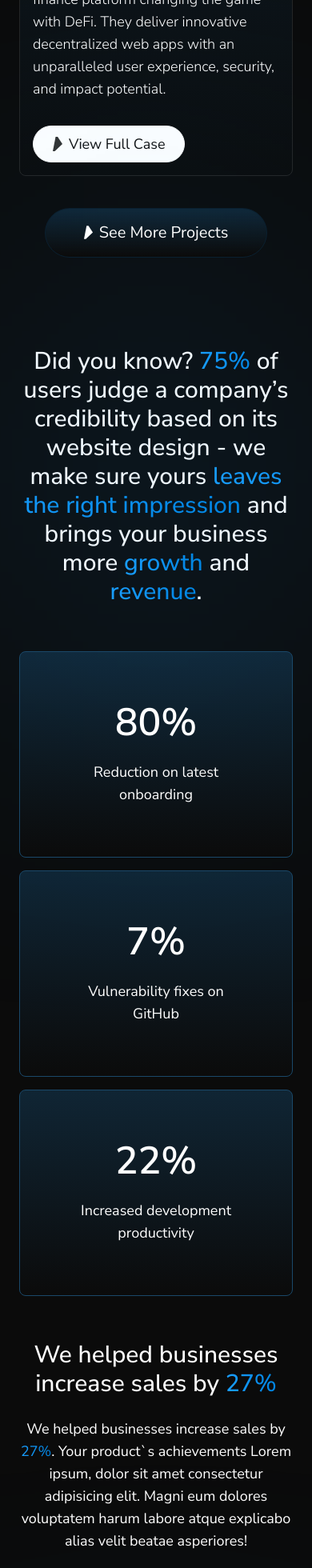
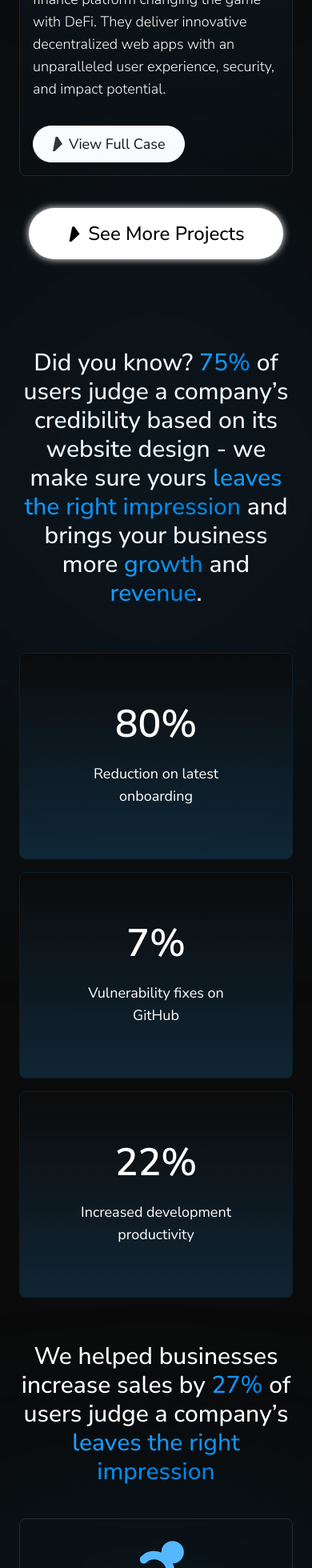
Before and after one commit to zrvnarmarin/BitLyte-Studios-Website, a Next.js app: page / in a window 390 px wide. Shown: the part 4964-6924 px from the top of the page at 80% size. Built offline with nearby package versions, Linux system fonts and the light colour scheme.

Commit message:
redesigned second part of the AchievementsSection

```diff
--- a/app/(home-sections)/AchievementsSection.tsx
+++ b/app/(home-sections)/AchievementsSection.tsx
@@ -14,15 +14,14 @@ export default function AchievementsSection() {
       <h3 className="relative w-full text-3xl xs:text-4xl sm:text-5xl text-[#ffffff] font-medium text-center xs:font-normal z-20 py-4 sm:py-8 md:py-6 xl:px-36">
         Did you know? <span className="custom-text">75% </span>of users judge a
         company’s credibility based on its website design - we make sure yours
-        <span className="custom-text"> leaves the right impression</span> and brings your business more <span className="custom-text">growth</span> and <span className="custom-text">revenue</span>.
+        <span className="custom-text"> leaves the right impression</span> and
+        brings your business more <span className="custom-text">growth</span>{" "}
+        and <span className="custom-text">revenue</span>.
         <div className="w-48 h-48 absolute top-1/2 left-1/2 transform -translate-x-1/2 -translate-y-1/2 bg-gradient-to-r from-[#1A9FFF] to-[#0086E6] z-10 blur-[230px] pointer-events-none"></div>
       </h3>
 
-      {/* <div className="w-96 h-96 absolute left-0 bottom-0 bg-gradient-to-r from-[#1A9FFF] to-[#1A9FFF] z-10 blur-[230px]"></div> */}
-
       {/* Achievements cards container */}
       <div className="w-full flex flex-col lg:flex-row gap-4 py-4 sm:py-8 md:py-12">
-        {/* Achievement card */}
         {achievements.map((achievement) => (
           <AchievementCard
             key={achievement.id}
@@ -34,29 +33,21 @@ export default function AchievementsSection() {
         ))}
       </div>
 
-      <div className="flex flex-col justify-start gap-6 py-4 sm:py-8 md:py-6 xl:px-36">
-        {/* <div className="w-48 h-48 absolute top-1/2 left-1/2 transform -translate-x-1/2 -translate-y-1/2 bg-gradient-to-r from-[#1A9FFF] to-[#0086E6] z-10 blur-[230px] pointer-events-none"></div> */}
-        <h3 className="relative w-full text-3xl xs:text-4xl sm:text-5xl text-[#ffffff] font-medium text-center xs:font-normal z-20">
+      <div className="relative flex flex-col justify-start gap-6 py-4 sm:py-8 md:pt-24">
+        <div className="w-48 h-48 absolute top-1/2 left-1/2 transform -translate-x-1/2 -translate-y-1/2 bg-gradient-to-r from-[#1A9FFF] to-[#0086E6] z-10 blur-[230px] pointer-events-none"></div>
+
+        <h3 className="relative w-full text-3xl xs:text-4xl sm:text-5xl text-[#ffffff] font-medium text-center xs:font-normal z-20 xl:px-72">
           We helped businesses increase sales by{" "}
-          <span className="custom-text">27%</span>
+          <span className="custom-text">27%</span> of users judge a company’s
+          <span className="custom-text"> leaves the right impression </span>
         </h3>
-        <p className="relative w-full text-lg xs:text-xl sm:text-2xl text-[#ffffff] font-normal text-center xs:font-normal z-20">
-          We helped businesses increase sales by{" "}
-          <span className="custom-text">27%</span>. Your product`s achievements
-          Lorem ipsum, dolor sit amet consectetur adipisicing elit. Magni eum
-          dolores voluptatem harum labore atque explicabo alias velit beatae
-          asperiores!
-        </p>
-      </div>
 
         <div className="w-full relative grid grid-cols-1 xl:grid-cols-1 items-start gap-6 pt-4 sm:pt-8 md:pt-12">
           <div className="w-48 h-48 absolute top-1/2 left-1/2 transform -translate-x-1/2 -translate-y-1/2 bg-gradient-to-r from-[#1A9FFF] to-[#0086E6] z-10 blur-[230px] pointer-events-none"></div>
           <div className="flex flex-col gap-6">
             {/* Cards section */}
             <div className="w-full grid grid-cols-1 lg:grid-cols-2 gap-6 items-center">
-            <div className="relative overflow-hidden rounded-lg flex flex-col items-center gap-4 rounded- p-6 border-[0.5px] border-[#1a4869]">
-              <div className="w-64 h-64 absolute left-0 bottom-0 bg-gradient-to-r from-[#1A9FFF] to-[#0086E6] z-10 blur-[230px]"></div>
-
+              <div className="relative overflow-hidden rounded-lg flex flex-col items-center gap-4 rounded- p-6 border-[0.5px] border-[#252525]">
                 <div className="w-full flex justify-center z-20">
                   <SupportAndPartnershipIcon width={100} height={100} />
                 </div>
@@ -77,9 +68,7 @@ export default function AchievementsSection() {
                 </div>
               </div>
 
-            <div className="relative overflow-hidden rounded-lg flex flex-col items-center gap-4 rounded- p-6 border-[0.5px] border-[#1a4869]">
-              <div className="w-64 h-64 absolute left-0 bottom-0 bg-gradient-to-r from-[#1A9FFF] to-[#0086E6] z-10 blur-[230px]"></div>
-
+              <div className="relative overflow-hidden rounded-lg flex flex-col items-center gap-4 rounded- p-6 border-[0.5px] border-[#252525]">
                 <div className="z-20">
                   <SupportAndPartnershipIcon width={100} height={100} />
                 </div>
@@ -115,6 +104,7 @@ export default function AchievementsSection() {
             </Link>
           </div>
         </div>
+      </div>
     </SectionWrapper>
   );
 }
@@ -126,7 +116,7 @@ export const AchievementCard = ({
 }: AchievementCardProps) => {
   return (
     <div
-      className={`w-full relative overflow-hidden bg-gradient-to-t from-[#0b0b0b] to-[#27a5ff2b] border-[0.5px] border-[#1a4869] flex flex-col items-center rounded-lg p-16 z-30 `}
+      className={`w-full relative overflow-hidden bg-gradient-to-b from-[#0b0b0b] to-[#27a5ff2b] border-[0.5px] border-[#0a2030] flex flex-col items-center rounded-lg p-16 z-30 `}
     >
       <h3
         className={`font-semibold text-5xl sm:text-7xl text-center text-[#ffffff] z-20`}
--- a/app/(home-sections)/HeroSection.tsx
+++ b/app/(home-sections)/HeroSection.tsx
@@ -25,15 +25,15 @@ export default function HeroSection() {
 
       {/* Services */}
       <ul className="hidden xs:flex xs:flex-wrap relative w-full items-center justify-center z-30">
-        <li className="w-fit bg-gradient-to-t from-[#0b0b0b] to-[#27a5ff2b] flex gap-2 items-center justify-center text-base text-[#95d3ff] font-normal border-[0.5px] border-[#1a4869] z-20 rounded-full  px-4 py-2">
+        <li className="w-fit bg-gradient-to-t from-[#0b0b0b] to-[#27a5ff2b] flex gap-2 items-center justify-center text-base text-[#95d3ff] font-normal border-[0.5px] border-[#0a2030] z-20 rounded-full  px-4 py-2">
           <span>Web Development</span>
         </li>
         <span className="w-20 h-0.5 border-[0.5px] border-[#1a4869]"></span>
-        <li className="w-fit bg-gradient-to-t from-[#0b0b0b] to-[#27a5ff2b] flex gap-2 items-center justify-center text-base text-[#95d3ff] font-normal border-[0.5px] border-[#1a4869] z-20 rounded-full  px-4 py-2">
+        <li className="w-fit bg-gradient-to-t from-[#0b0b0b] to-[#27a5ff2b] flex gap-2 items-center justify-center text-base text-[#95d3ff] font-normal border-[0.5px] border-[#0a2030] z-20 rounded-full  px-4 py-2">
           <span>Digital Marketing</span>
         </li>
         <span className="w-20 h-0.5 border-[0.5px] border-[#1a4869]"></span>
-        <li className="w-fit bg-gradient-to-t from-[#0b0b0b] to-[#27a5ff2b] flex gap-2 items-center justify-center text-base text-[#95d3ff] font-normal border-[0.5px] border-[#1a4869] z-20 rounded-full  px-4 py-2">
+        <li className="w-fit bg-gradient-to-t from-[#0b0b0b] to-[#27a5ff2b] flex gap-2 items-center justify-center text-base text-[#95d3ff] font-normal border-[0.5px] border-[#0a2030] z-20 rounded-full  px-4 py-2">
           <span>Digital Design</span>
         </li>
       </ul>
--- a/app/(home-sections)/ProjectsSection.tsx
+++ b/app/(home-sections)/ProjectsSection.tsx
@@ -3,7 +3,8 @@ import Image from "next/image";
 import "../../public/test.css";
 import SectionWrapper from "../components/SectionWrapper";
 import Link from "next/link";
-import TestImage from '../../public/apartment.jpg';
+import TestImage from "../../public/apartment.jpg";
+import { LogoForButtonRotated } from "../services/[serviceId]/HeroSection";
 
 export default function ProjectsSection() {
   return (
@@ -25,10 +26,10 @@ export default function ProjectsSection() {
         ))}
       </div>
 
-      <div className="relative w-full flex justify-center pt-4 sm:pt-8 md:pt-12 z-30">
+      <div className="relative w-full flex justify-center pt-4 md:pt-8 z-30">
         <Link href={`/projects`}>
-          <button className="w-fit flex items-center gap-2 py-4 px-12 bg-gradient-to-t from-[#0b0b0b] to-[#27a5ff2b] text-[#ffffff] hover:text-[#111111] border-[0.5px] border-[#0a2030] hover:bg-[#ffffff] rounded-full font-normal text-xl xs:text-2xl sm:text-2xl">
-            <LogoArrowRight fillColor="#ffffff" width={11} height={17} />
+          <button className="relative overflow-hidden w-fit flex items-center gap-2 py-4 px-12 text-[#000000] bg-[#ffffff]  rounded-full font-medium text-2xl xs:text-2xl sm:text-2xl md:text-2xl shadow-[0_0_10px_0_rgba(255,255,255,1)] hover:shadow-[0_0_20px_0_rgba(255,255,255,1)] duration-300">
+            <LogoForButtonRotated fillColor="#000000" width={18} height={20} />
             See More Projects
           </button>
         </Link>
```
Lines whose indentation alone changed are shown as unchanged.
